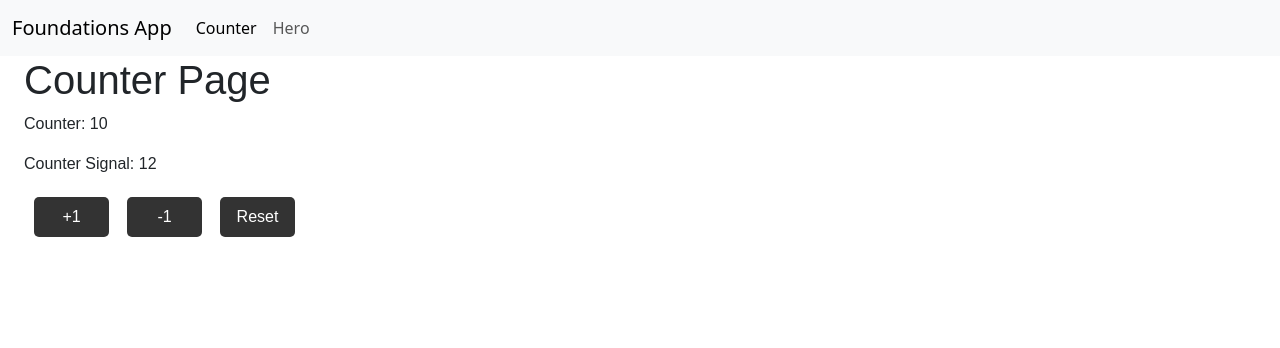
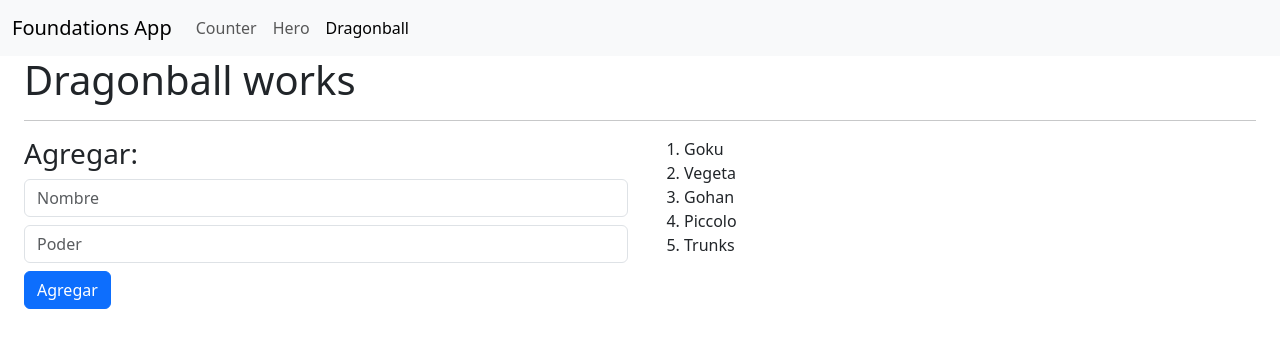
Before and after one commit to CesarArellano/Angular_Course, an Angular app in the folder 02-foundations/: page /dragonball in a window 1280 px wide. Before the commit this address led to /. Shown: the top 348 px of the page. Built offline with nearby package versions, Linux system fonts and the light colour scheme.

Commit message:
add DragonballComponent

```diff
--- a/02-foundations/src/app/app.routes.ts
+++ b/02-foundations/src/app/app.routes.ts
@@ -1,6 +1,7 @@
 import { Routes } from '@angular/router';
 import { CounterPageComponent } from './pages/counter/counter-page';
 import { HeroPageComponent } from './pages/hero/hero-page';
+import { DragonballComponent } from './dragonball/dragonball';
 
 export const routes: Routes = [
   {
@@ -12,6 +13,10 @@
     component: HeroPageComponent
   },
   {
+    path: 'dragonball',
+    component: DragonballComponent
+  },
+  {
     path: '**',
     redirectTo: ''
   }
--- a/02-foundations/src/app/components/shared/navbar/navbar.html
+++ b/02-foundations/src/app/components/shared/navbar/navbar.html
@@ -23,6 +23,14 @@
             Hero
           </a>
         </li>
+        <li class="nav-item">
+          <a
+            class="nav-link"
+            routerLinkActive="active"
+            routerLink="/dragonball">
+            Dragonball
+          </a>
+        </li>
       </ul>
     </div>
   </div>
--- /dev/null
+++ b/02-foundations/src/app/dragonball/dragonball.html
@@ -0,0 +1,20 @@
+<h1>Dragonball works</h1>
+<hr />
+
+<section class="row">
+  <div class="col-s12 col-sm-6">
+    <h3>Agregar:</h3>
+    <input type="text" class="form-control mt-2" placeholder="Nombre">
+    <input type="number" class="form-control mt-2" placeholder="Poder">
+    <button class="btn btn-primary mt-2">Agregar</button>
+  </div>
+  <div class="col-12 col-sm-6">
+    <ol>
+      <li>Goku</li>
+      <li>Vegeta</li>
+      <li>Gohan</li>
+      <li>Piccolo</li>
+      <li>Trunks</li>
+    </ol>
+  </div>
+</section>
```
Also changed, not shown: 02-foundations/src/app/dragonball/dragonball.ts (added, +11 -0 lines), 02-foundations/src/app/dragonball/dragonball.css (added), 1 other file (tests, documents, lock files or other folders).
